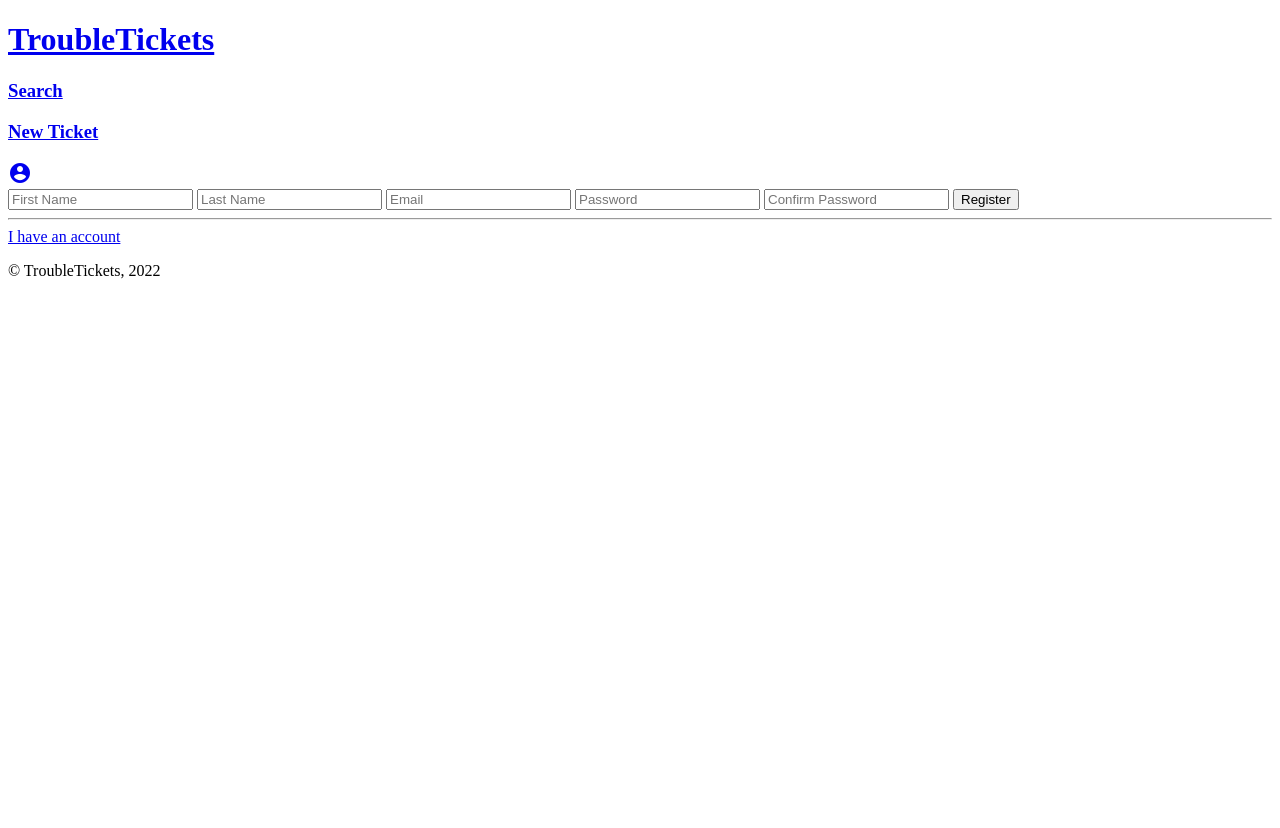
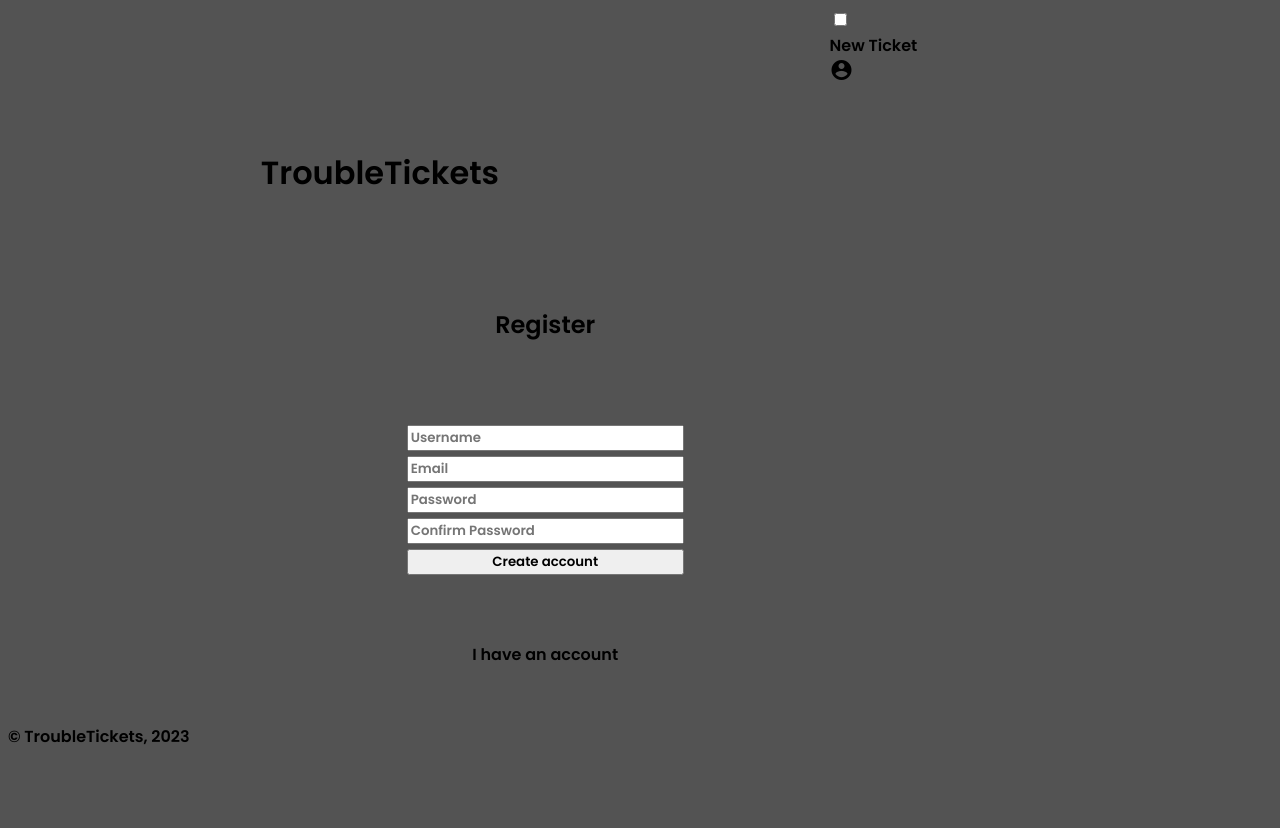
Before and after one commit to Xouteiro/TroubleTickets, a PHP site: page /pages/register.php in a window 1280 px wide. Before the commit the page ends 279 px from the top, so only its background shows below. Run offline with PHP 8.4, Linux system fonts and the light colour scheme.

Commit message:
started css of login and in general

```diff
--- a/actions/action_login.php
+++ b/actions/action_login.php
@@ -27,7 +27,7 @@
     }
     else {
       $session->setId($user->id);
-      $session->setName($user->first_name);
+      $session->setUsername($user->username);
       $session->addMessage('success', 'Login Successfull');
       die(header('Location: ../pages/index.php'));
     }
--- /dev/null
+++ b/css/layout.css
@@ -0,0 +1,72 @@
+body{
+    display: grid;
+    height: 50em;
+    grid-template-columns: 1fr;
+    grid-template-rows: 30% 55% 15%;
+    gap:10px
+}
+
+header {
+    display: grid;
+    grid-row: 1/2;
+    grid-template-columns: 20% 45% 35%;
+    grid-template-rows: 1fr 1fr;
+  }
+
+header>h1{
+    grid-row: 2/-1;
+    grid-column: 2/3;
+}
+nav#menu{
+    grid-row: 1/-1;
+    grid-column: 3/-1;
+}
+
+
+
+  /* Style for login form */
+  .account {
+    display: grid;
+    grid-row: 2/3;
+    grid-column: 1/2;
+    grid-template-columns: 20% 45% 35%;
+    grid-template-rows: 30% 50% 20%;
+    width: 100%;
+    height: 100%;
+    justify-items: center;
+    align-items: center;
+  }
+
+  .account>h2{
+    grid-row: 1/2;
+    grid-column: 2/3;
+  }
+
+  .account form{
+    display: grid;
+    grid-row: 2/3;
+    grid-column: 2/3;
+    grid-template-columns: 1fr;
+    gap:5px;
+  }
+
+  .account a{
+    display: grid;
+    grid-row: 3/4;
+    grid-column: 2/3;
+  }
+
+  footer{
+    width: 100%;
+    height: 100%;
+    grid-row: 3/-1;
+    grid-column: 1/2;
+    align-self: end;
+    justify-self: start;
+  }
+
+
+
+  .footer p {
+    text-align: left;
+  }
--- /dev/null
+++ b/css/style.css
@@ -0,0 +1,17 @@
+*{
+    max-width: 100%;
+}
+
+html{
+    background-color: #535353;
+    ;
+}
+
+a{
+    text-decoration: none;
+    color: black;
+}
+
+#menu li{
+    list-style-type: none;
+}
--- /dev/null
+++ b/css/text.css
@@ -0,0 +1,6 @@
+
+@import url('https://fonts.googleapis.com/css2?family=Poppins:wght@600&display=swap');
+
+*{
+    font-family: 'Poppins', sans-serif;
+}
--- a/database/connection.db.php
+++ b/database/connection.db.php
@@ -6,6 +6,10 @@
     $db->setAttribute(PDO::ATTR_DEFAULT_FETCH_MODE, PDO::FETCH_ASSOC);
     $db->setAttribute(PDO::ATTR_ERRMODE, PDO::ERRMODE_EXCEPTION);
 
+
+    $sql = file_get_contents(__DIR__ . '/../database/script.sql');
+    $db->exec($sql);
+
     return $db;
   }
 ?>
--- a/script.sql
+++ b/database/script.sql
@@ -1,5 +1,4 @@
-.mode column
-.headers on
+
 PRAGMA foreign_keys = ON;
 
 DROP TABLE IF EXISTS HASHTAGS;
--- a/templates/account.php
+++ b/templates/account.php
@@ -8,7 +8,7 @@ function output_profile_info(User $user)
   </button>
   <hr>
   <i class="material-symbols-rounded">person</i>
-  <p><?php echo $user->first_name . " " . $user->last_name ?></p>
+  <p><?php echo $user->username ?></p>
   <br>
   <p>Name</p>
   <br>
@@ -48,12 +48,12 @@ function output_profile_info(User $user)
 function output_login(Session $session)
 { ?>
   <div class="account">
+    <h2>Log In</h2>
     <form action="../actions/action_login.php" method="post">
       <input type="email" name="email" placeholder="Email">
       <input type="password" name="password" placeholder="Password">
-      <button type="submit" name="submit" class="login">Log In</button>
+      <button type="submit" name="submit" class="login">Enter</button>
     </form>
-    <hr>
     <a href="register.php">Create an account</a>
   </div>
 
@@ -63,15 +63,15 @@ function output_login(Session $session)
 function output_register(Session $session)
 { ?>
   <div class="account">
+    <h2>Register</h2>
     <form id="register" action="../actions/action_register.php" method="post">
-      <input type="text" name="first_name" placeholder="First Name">
-      <input type="text" name="last_name" placeholder="Last Name">
+      <input type="text" name="username" placeholder="Username">
       <input type="email" name="email" placeholder="Email">
       <input type="password" name="password" placeholder="Password">
       <input type="password" name="confirm_password" placeholder="Confirm Password">
-      <button type="submit" name="submit" class="login">Register</button>
+      <button type="submit" name="submit" class="login">Create account</button>
     </form>
-    <hr>
+
     <a href="login.php">I have an account</a>
   </div>
 <?php
--- a/templates/normal.php
+++ b/templates/normal.php
@@ -24,27 +24,30 @@ function output_header(Session $session)
   <body>
     <header>
       <h1><a href="../pages/index.php">TroubleTickets</a></h1>
-      <h3><a href="../pages/search.php">Search</a></h1>
-        <?php
+      <nav id="menu">
+      <input type="checkbox" id="sidebar">
+      <label class="sidebar" for="sidebar"></label>
+      <?php
         if ($session->isLoggedIn()) { ?>
-          <h3><a href="../pages/newTicket.php">New Ticket</a></h1>
+          <li><a href="../pages/newTicket.php">New Ticket</a></li>
           <?php } else { ?>
-            <h3><a href="../pages/login.php">New Ticket</a></h1>
+            <li><a href="../pages/login.php">New Ticket</a></li>
             <?php } ?>
             <?php
             if ($session->isLoggedIn()) { ?>
-              <a href="../pages/tickets.php">
-                <i class="material-icons icon-4x">tickets</i>
-              </a>
-              <a href="../pages/profile.php">
+              <li><a href="../pages/tickets.php">Tickets</a></li>
+              <li><a href="../pages/profile.php">
                 <i class="material-icons icon-4x">account_circle</i>
-              </a>
+              </a></li>
             <?php } else { ?>
-              <a href="../pages/login.php">
+              <li><a href="../pages/login.php">
                 <i class="material-icons icon-4x">account_circle</i>
-              </a>
+              </a></li>
             <?php }
             ?>
+      <ul>
+      </ul>
+    </nav>
     </header>
 
 
@@ -55,7 +58,7 @@ function output_header(Session $session)
   { ?>
     <div id="footer-prev"></div>
     <footer>
-      <p>&copy; TroubleTickets, 2022</p>
+      <p>&copy; TroubleTickets, 2023</p>
     </footer>
   </body>
 
--- a/utils/session.php
+++ b/utils/session.php
@@ -27,16 +27,16 @@
     }
 
 
-    public function getName() : ?string {
-      return isset($_SESSION['name']) ? $_SESSION['name'] : null;
+    public function getUsername() : ?string {
+      return isset($_SESSION['username']) ? $_SESSION['username'] : null;
     }
 
     public function setId(int $id) {
       $_SESSION['id'] = $id;
     }
 
-    public function setName(string $name) {
-      $_SESSION['name'] = $name;
+    public function setUsername(string $username) {
+      $_SESSION['username'] = $username;
     }
 
     public function addMessage(string $type, string $text) {
```
Also changed, not shown: actions/action_register.php (+4 -6 lines), database/user.class.php (+16 -24 lines), database/database.db, pages/login.php (line endings or trailing spaces).
